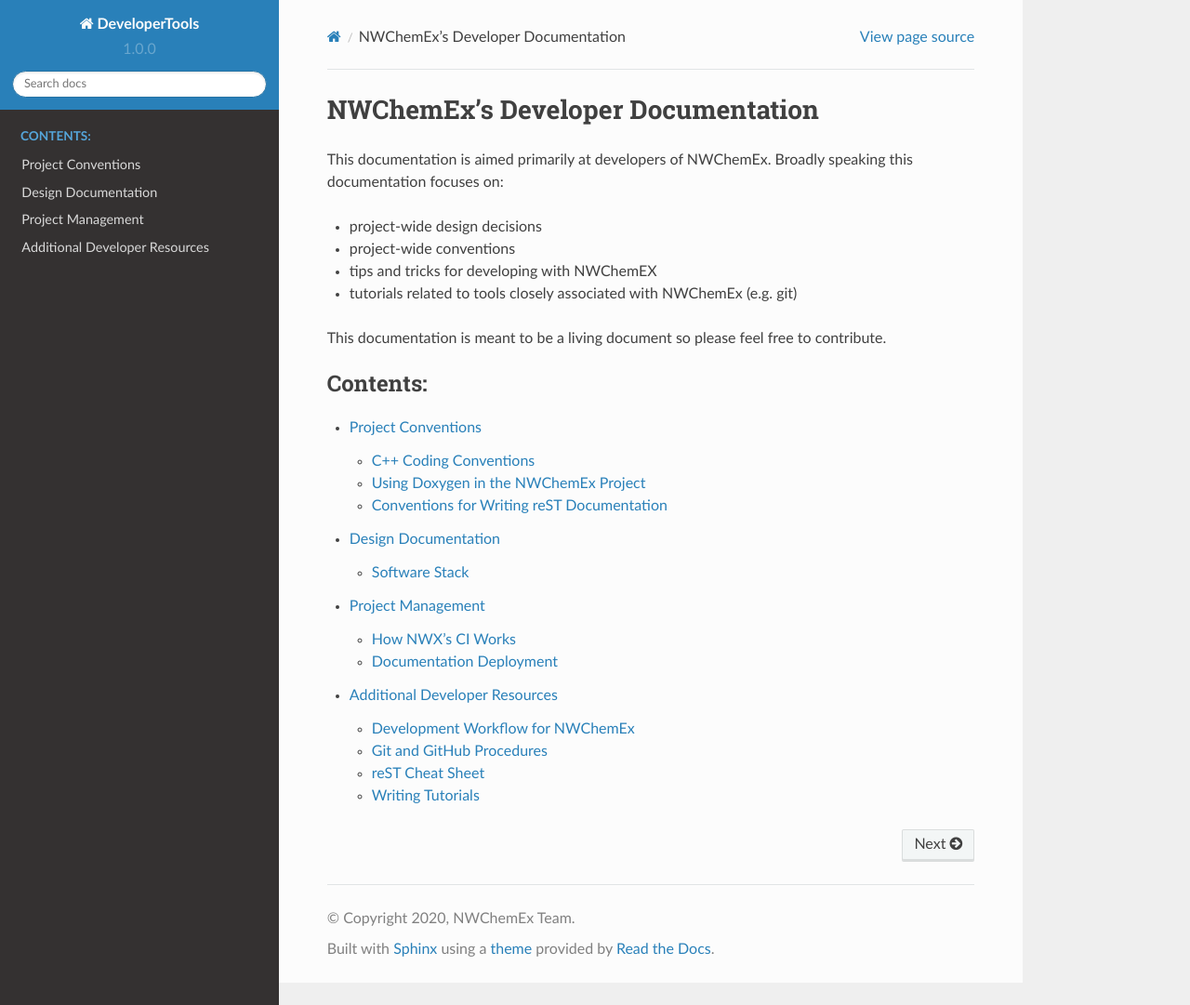
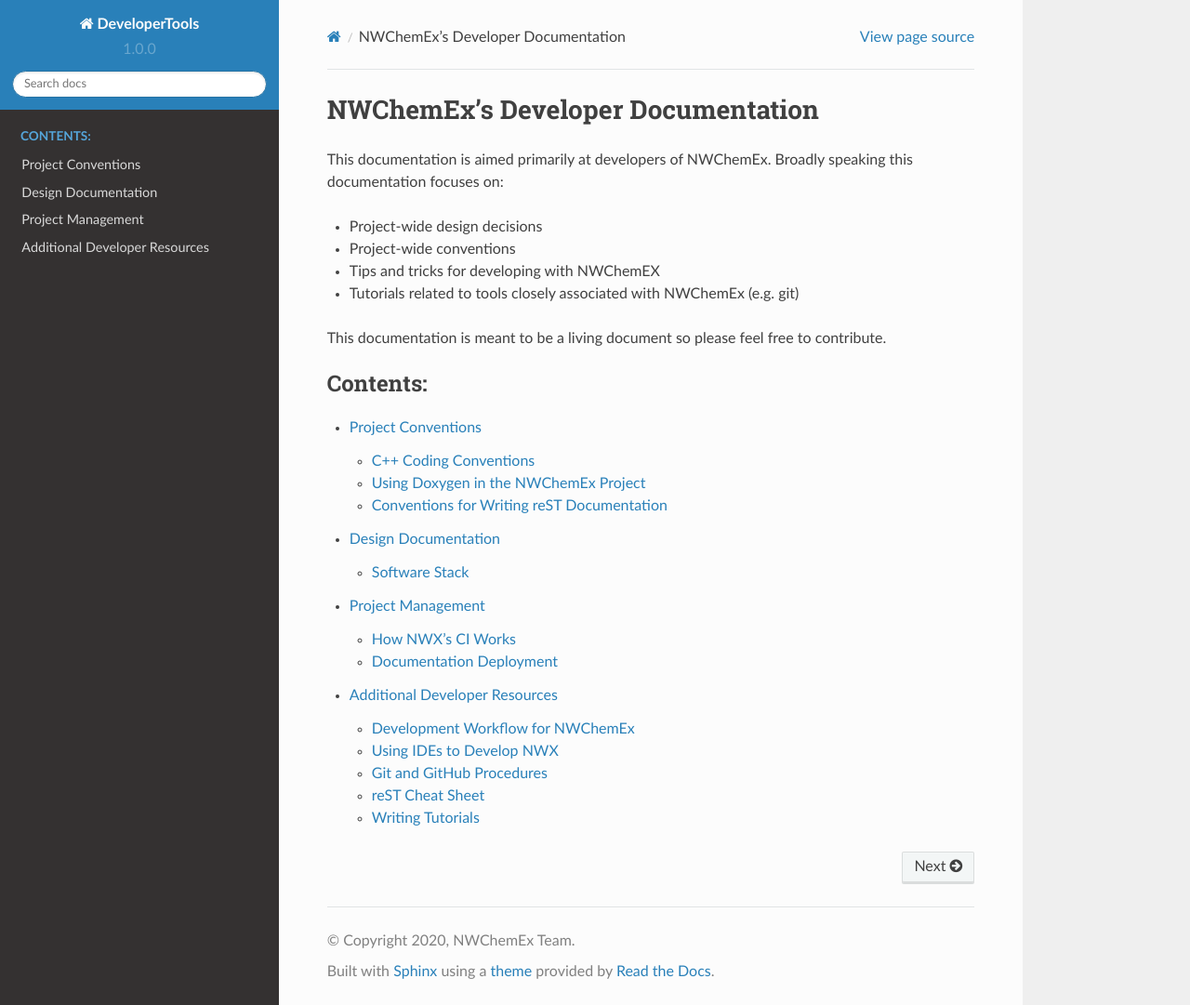
Before and after one commit to NWChemEx-Project/DeveloperTools, a Sphinx documentation site: the page built from docs/source/index.rst, in a window 1280 px wide and 1081 px high. Shown: the whole window at 93% size. Built offline with Sphinx 7.4.7 and the Read the Docs theme 2.0.0, drawn with Linux system fonts in a browser that asks for light colours.

Commit message:
lots more notes

```diff
--- a/docs/source/index.rst
+++ b/docs/source/index.rst
@@ -5,10 +5,10 @@
 This documentation is aimed primarily at developers of NWChemEx. Broadly
 speaking this documentation focuses on:
 
-- project-wide design decisions
-- project-wide conventions
-- tips and tricks for developing with NWChemEX
-- tutorials related to tools closely associated with NWChemEx (e.g. git)
+- Project-wide design decisions
+- Project-wide conventions
+- Tips and tricks for developing with NWChemEX
+- Tutorials related to tools closely associated with NWChemEx (e.g. git)
 
 This documentation is meant to be a living document so please feel free to
 contribute.
--- a/docs/source/resources/git_tutorial.rst
+++ b/docs/source/resources/git_tutorial.rst
@@ -1,4 +1,6 @@
-*************************
+.. _Git and GitHub Procedures:
+
+
 Git and GitHub Procedures
 *************************
 
--- a/docs/source/resources/index.rst
+++ b/docs/source/resources/index.rst
@@ -11,6 +11,7 @@
     :caption: Contents:
 
     development_workflow
+    ides/index
     git_tutorial
     rest_cheatsheet
     writing_tutorials
```
Also changed, not shown: docs/source/resources/development_workflow.rst (+15 -86 lines), docs/source/resources/ides/index.rst (added, +51 -0 lines), docs/source/resources/ides/vscode.rst (added, +62 -0 lines).
